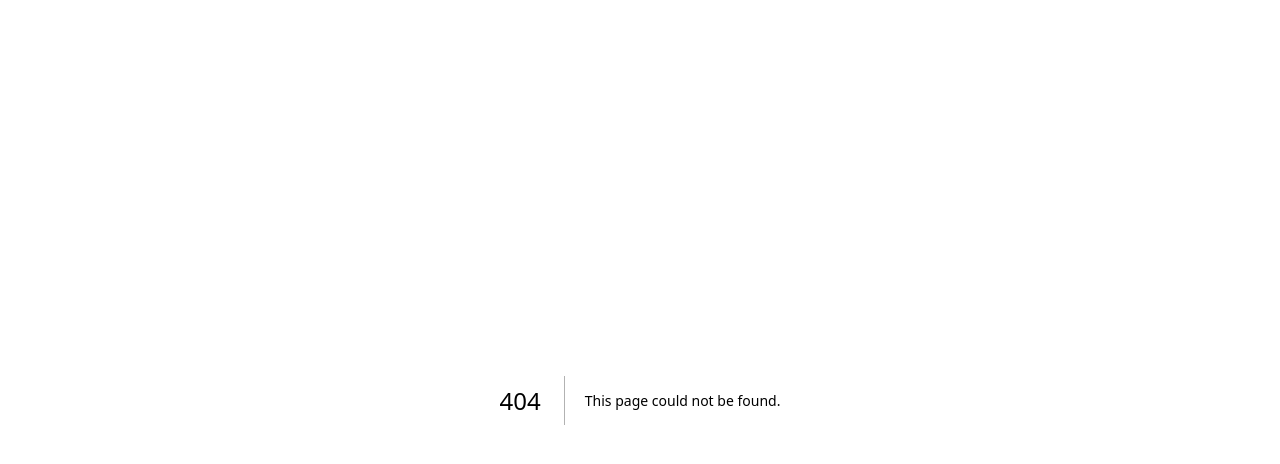
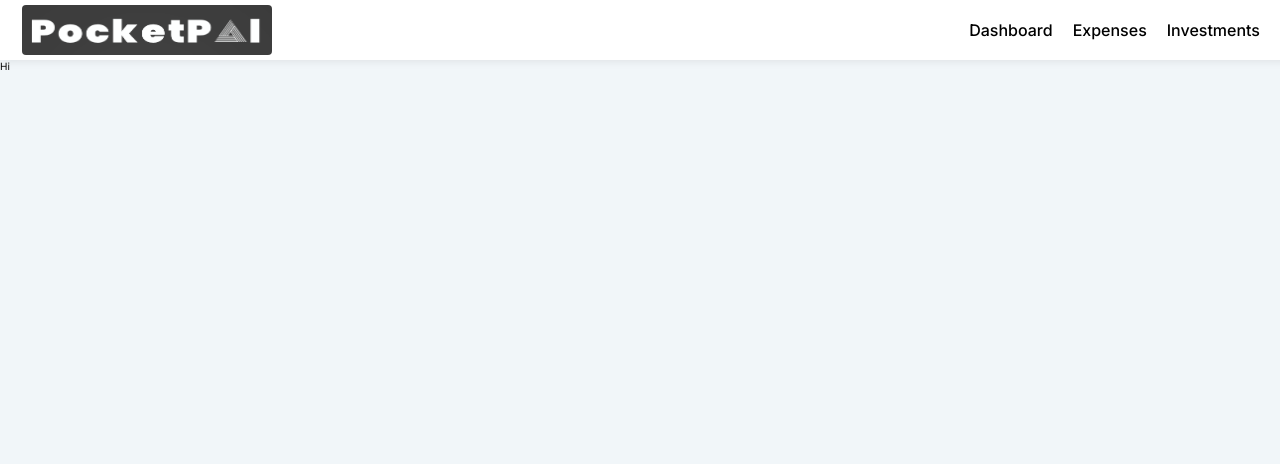
Before and after one commit to ronyjoseph2412/finance-tracker, a Next.js app: page /expenses in a window 1280 px wide. Before the commit this address had no page. Shown: the top 464 px of the page. Built offline with nearby package versions, Linux system fonts and the light colour scheme.

Commit message:
Basic Setup

```diff
--- a/src/Pages/Dashboard/DashboardPage.tsx
+++ b/src/Pages/Dashboard/DashboardPage.tsx
@@ -1,13 +1,12 @@
 // import React from "react";
 
 import UpperSection from "@/Components/DashboardComponents/UpperSection/UpperSection";
-import Navbar from "@/Components/Navbar/Navbar";
+// import Navbar from "@/Components/Navbar/Navbar";
 
 export type DashboardPageProps = {};
 export const DashboardPage: React.FC<DashboardPageProps> = ({}) => {
   return (
     <>
-      <Navbar />
       <UpperSection />
     </>
   );
--- /dev/null
+++ b/src/app/expenses/page.tsx
@@ -0,0 +1,5 @@
+import styles from "./page.module.css";
+
+export default function Expenses() {
+  return <div className={styles.container}>Hi</div>;
+}
--- a/src/app/layout.tsx
+++ b/src/app/layout.tsx
@@ -3,6 +3,7 @@ import { Inter } from "next/font/google";
 import "./globals.css";
 import { Providers } from "@/lib/Provider";
 import TransitionsModal from "@/Components/Modal/CustomModal";
+import Navbar from "@/Components/Navbar/Navbar";
 
 const inter = Inter({ subsets: ["latin"] });
 
@@ -19,7 +20,13 @@ export default function RootLayout({
   return (
     <html lang="en">
       <body className={inter.className}>
-        <Providers><><TransitionsModal />{children}</></Providers>
+        <Providers>
+          <>
+            <Navbar />
+            <TransitionsModal />
+            {children}
+          </>
+        </Providers>
       </body>
     </html>
   );
```
Also changed, not shown: src/app/expenses/page.module.css (added).
